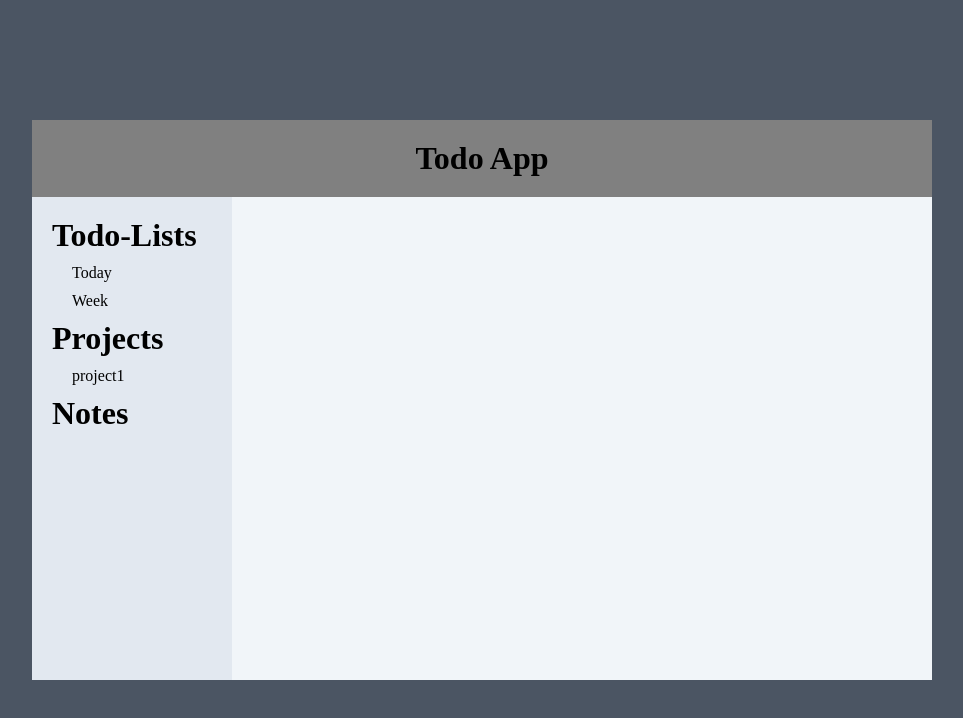
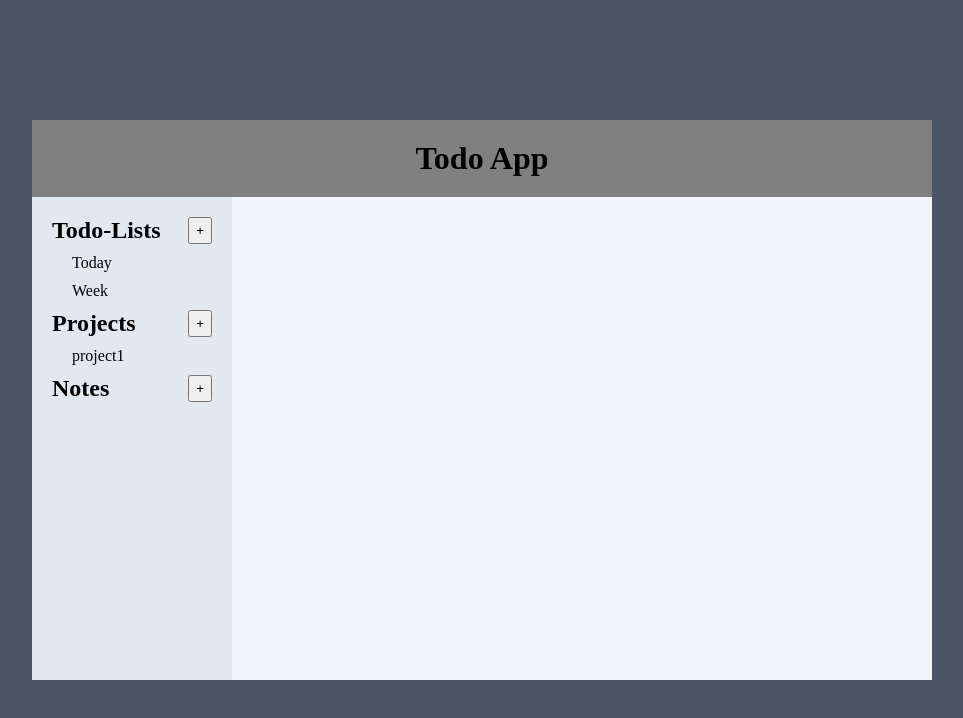
Before and after one commit to Darrenf040/Todo-List, a website: page dist/index.html in a window 1280 px wide. Shown: the whole page, without its empty margins (158-1121 px from the left). Drawn offline with Linux system fonts and the light colour scheme.

Commit message:
create sidebar buttons

```diff
--- a/dist/index.css
+++ b/dist/index.css
@@ -43,3 +43,10 @@ h1,p{
 .nest{
     margin-left: 20px;
 }
+.action-container{
+    display: flex;
+    justify-content: space-between;
+}
+.sidebar-content h1{
+    font-size: 24px;
+}
--- a/dist/index.html
+++ b/dist/index.html
@@ -14,12 +14,21 @@
         <div class="content-container">
             <div class="sidebar-container">
                 <div class="sidebar-content">
-                    <h1 class="todo-btn">Todo-Lists</h1>
+                    <div class="todo action-container">
+                        <h1>Todo-Lists</h1>
+                        <button type="button" class="todo-btn create-btn">+</button>
+                    </div>
                     <p class="nest">Today</p>
                     <p class="nest">Week</p>
-                    <h1 class="projects-btn">Projects</h1>
+                    <div class="projects action-container">
+                        <h1>Projects</h1>
+                        <button type="button" class="projects-btn create-btn">+</button>
+                    </div>
                     <p class="nest">project1</p>
-                    <h1 class="notes-btn">Notes</h1>
+                    <div class=" notes action-container">
+                        <h1>Notes</h1>
+                        <button type="button" class="notes-btn create-btn">+</button>
+                    </div>
                 </div>
             </div>
             <div class="content"></div>
```
